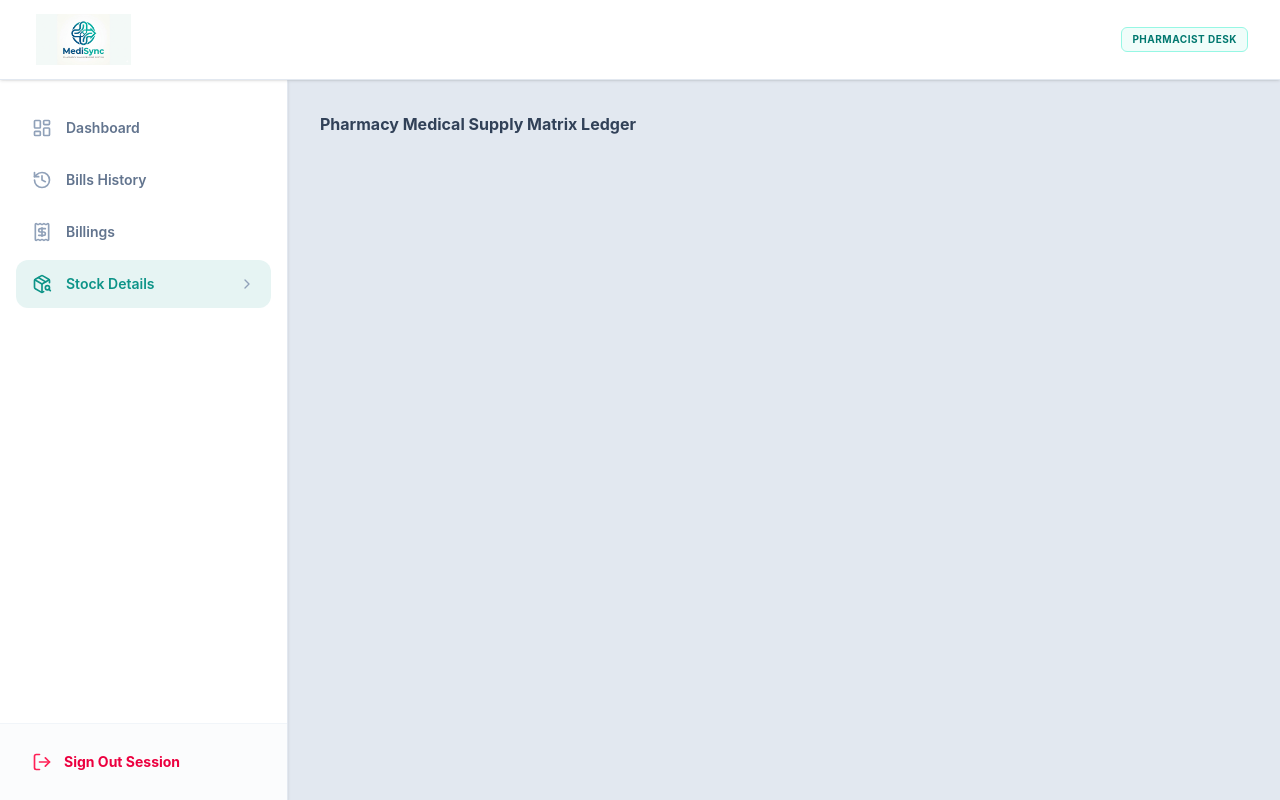
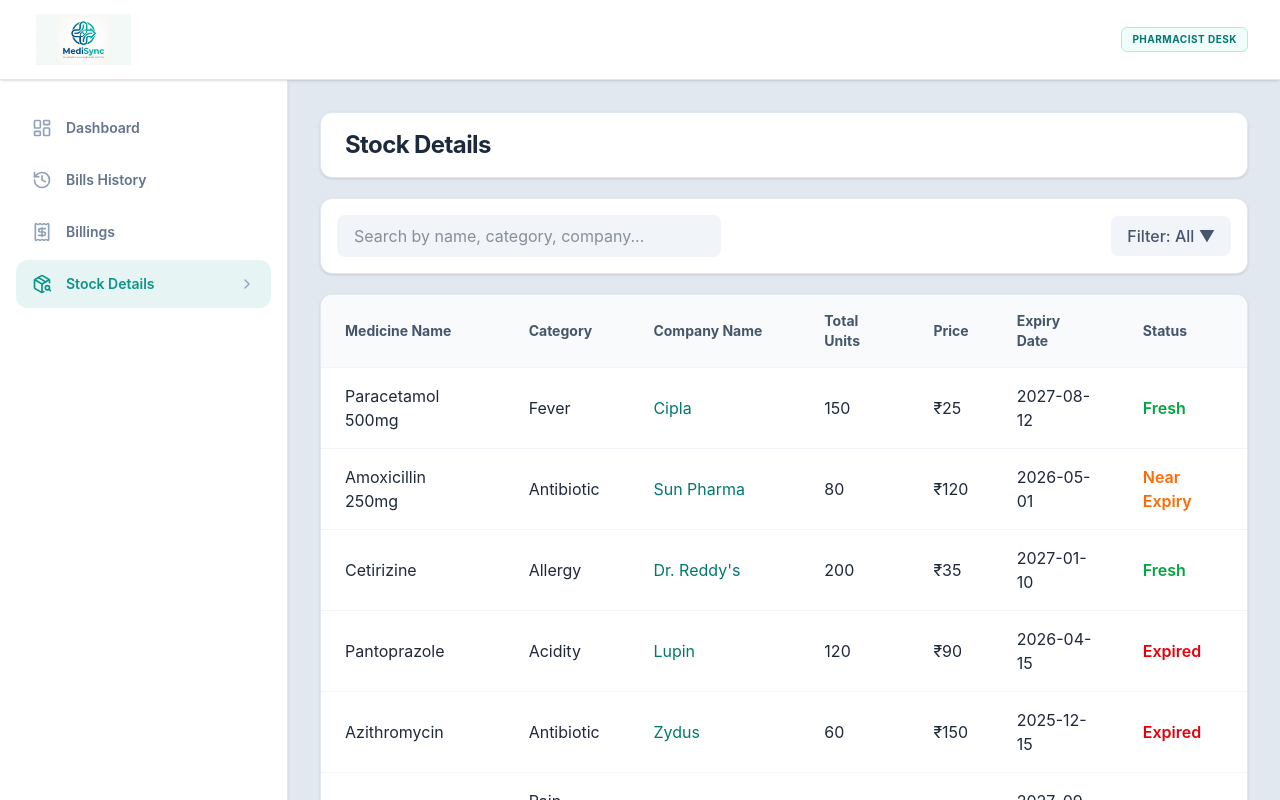
Before and after one commit to kunal1601/MediSync, a React (Vite) app in the folder Project/medisync-frontend/: page /dashboard/pharmacist/stock-details in a window 1280 px wide. Shown: the top 800 px of the page. Built offline with nearby package versions, Linux system fonts and the light colour scheme.

Commit message:
Pharmacist Login : Stock Details Page

```diff
--- a/Project/medisync-frontend/package.json
+++ b/Project/medisync-frontend/package.json
@@ -11,6 +11,7 @@
   },
   "dependencies": {
     "@tailwindcss/vite": "^4.3.0",
+    "i": "^0.3.7",
     "lucide-react": "^1.17.0",
     "react": "^19.2.6",
     "react-dom": "^19.2.6",
--- a/Project/medisync-frontend/src/App.jsx
+++ b/Project/medisync-frontend/src/App.jsx
@@ -5,7 +5,7 @@ import AdminLayout from './layouts/AdminLayout';
 import PharmacistLayout from './layouts/PharmacistLayout';
 import OwnerDashboardPage from './features/dashboard/components/OwnerDashboardPage';
 import PharmacistDashboardPage from './features/dashboard/components/PharmacistDashboardPage'; // 👈 Import new panel component
-
+import StockDetailsPage from "./features/stock/components/StockDetailsPage";
 function App() {
   return (
     <BrowserRouter>
@@ -31,7 +31,7 @@ function App() {
         <Route path="/dashboard/pharmacist" element={<PharmacistLayout />}>
           <Route index element={<PharmacistDashboardPage />} /> {/* 👈 Swapped placeholder out */}
           <Route path="billing" element={<div className="text-left font-bold text-slate-700">Smart Billing Console Workspace</div>} />
-          <Route path="stock-details" element={<div className="text-left font-bold text-slate-700">Pharmacy Medical Supply Matrix Ledger</div>} />
+          <Route path="stock-details" element={<StockDetailsPage />} />
           <Route path="history" element={<div className="text-left font-bold text-slate-700">Completed Store Logs & Invoicing Logs</div>} />
         </Route>
 
--- /dev/null
+++ b/Project/medisync-frontend/src/features/stock/components/StockDetailsPage.jsx
@@ -0,0 +1,231 @@
+import { useState } from "react";
+
+const StockDetailsPage = () => {
+    const [searchTerm, setSearchTerm] = useState("");
+    const [showFilter,setShowFilter]=useState(false);
+    const [statusFilter,setStatusFilter]=useState("All");
+    const medicines = [
+        {
+            id: 1,
+            medicineName: "Paracetamol 500mg",
+            category: "Fever",
+            company: "Cipla",
+            units: 150,
+            price: 25,
+            expiryDate: "2027-08-12",
+            status: "Fresh",
+        },
+        {
+            id: 2,
+            medicineName: "Amoxicillin 250mg",
+            category: "Antibiotic",
+            company: "Sun Pharma",
+            units: 80,
+            price: 120,
+            expiryDate: "2026-05-01",
+            status: "Near Expiry",
+        },
+        {
+            id: 3,
+            medicineName: "Cetirizine",
+            category: "Allergy",
+            company: "Dr. Reddy's",
+            units: 200,
+            price: 35,
+            expiryDate: "2027-01-10",
+            status: "Fresh",
+        },
+        {
+            id: 4,
+            medicineName: "Pantoprazole",
+            category: "Acidity",
+            company: "Lupin",
+            units: 120,
+            price: 90,
+            expiryDate: "2026-04-15",
+            status: "Expired",
+        },
+        {
+            id: 5,
+            medicineName: "Azithromycin",
+            category: "Antibiotic",
+            company: "Zydus",
+            units: 60,
+            price: 150,
+            expiryDate: "2025-12-15",
+            status: "Expired",
+        },
+        {
+            id: 6,
+            medicineName: "Crocin Advance",
+            category: "Pain Relief",
+            company: "GSK",
+            units: 180,
+            price: 30,
+            expiryDate: "2027-09-20",
+            status: "Fresh",
+        },
+        {
+            id: 7,
+            medicineName: "Benadryl Syrup",
+            category: "Cough",
+            company: "Johnson & Johnson",
+            units: 75,
+            price: 110,
+            expiryDate: "2027-11-11",
+            status: "Fresh",
+        },
+        {
+            id: 8,
+            medicineName: "Volini Gel",
+            category: "Pain Relief",
+            company: "Sun Pharma",
+            units: 90,
+            price: 95,
+            expiryDate: "2026-12-25",
+            status: "Fresh",
+        },
+    ];
+
+    const filteredMedicines = medicines.filter((medicine) =>
+       {
+        const matchesSearch =
+        `${medicine.medicineName} ${medicine.category} ${medicine.company}`
+            .toLowerCase()
+            .includes(searchTerm.toLowerCase());
+
+        const matchesStatus =
+            statusFilter === "All" ||
+            medicine.status === statusFilter;
+
+        return matchesSearch && matchesStatus;
+    });
+
+    return (
+        <div className="space-y-5 animate-fadeIn">
+        {/* PAGE TITLE */}
+        <div className="bg-white rounded-xl border border-slate-200 px-6 py-4 shadow-sm">
+            <h2 className="text-2xl font-bold text-slate-800">
+            Stock Details
+            </h2>
+        </div>
+
+        {/* SEARCH BAR */}
+        <div className="bg-white rounded-xl border border-slate-200 p-4 shadow-sm flex justify-between items-center">
+            <input
+            type="text"
+            placeholder="Search by name, category, company..."
+            value={searchTerm}
+            onChange={(e) => setSearchTerm(e.target.value)}
+            className="w-96 px-4 py-2 bg-slate-100 rounded-lg outline-none border border-transparent focus:border-brand-secondary"
+            />
+
+            <div className="relative">
+                <button
+                    onClick={() => setShowFilter(!showFilter)}
+                    className="px-4 py-2 bg-slate-100 rounded-lg text-slate-600 font-medium hover:bg-slate-200 transition"
+                >
+                    Filter: {statusFilter} ▼
+                </button>
+
+                {showFilter && (
+                    <div className="absolute right-0 mt-2 w-44 bg-white border border-slate-200 rounded-lg shadow-lg z-50">
+                        <button
+                            onClick={() => {
+                            setStatusFilter("All");
+                            setShowFilter(false);
+                            }}
+                            className="w-full text-left px-4 py-2 hover:bg-slate-100"
+                        >
+                            All
+                        </button>
+
+                        <button
+                            onClick={() => {
+                                setStatusFilter("Fresh");
+                                setShowFilter(false);
+                                }}
+                            className="w-full text-left px-4 py-2 hover:bg-slate-100"
+                        >
+                            Fresh
+                        </button>
+
+                        <button
+                            onClick={() => {
+                                setStatusFilter("Near Expiry");
+                                setShowFilter(false);
+                            }}
+                            className="w-full text-left px-4 py-2 hover:bg-slate-100"
+                        >
+                            Near Expiry
+                        </button>
+
+                        <button
+                            onClick={() => {
+                                setStatusFilter("Expired");
+                                setShowFilter(false);
+                            }}
+                            className="w-full text-left px-4 py-2 hover:bg-slate-100"
+                        >
+                            Expired
+                        </button>
+                </div>
+    )}
+</div>
+        </div>
+
+        {/* TABLE */}
+        <div className="bg-white rounded-xl border border-slate-200 shadow-sm overflow-hidden">
+            <div className="overflow-x-auto">
+            <table className="w-full">
+                <thead className="bg-slate-50">
+                <tr className="text-left text-sm text-slate-600">
+                    <th className="px-6 py-4">Medicine Name</th>
+                    <th className="px-6 py-4">Category</th>
+                    <th className="px-6 py-4">Company Name</th>
+                    <th className="px-6 py-4">Total Units</th>
+                    <th className="px-6 py-4">Price</th>
+                    <th className="px-6 py-4">Expiry Date</th>
+                    <th className="px-6 py-4">Status</th>
+                </tr>
+                </thead>
+
+                <tbody>
+                {filteredMedicines.map((medicine) => (
+                    <tr
+                    key={medicine.id}
+                    className="border-t border-slate-100 hover:bg-slate-50 transition"
+                    >
+                    <td className="px-6 py-4">{medicine.medicineName}</td>
+                    <td className="px-6 py-4">{medicine.category}</td>
+                    <td className="px-6 py-4 text-teal-700">
+                        {medicine.company}
+                    </td>
+                    <td className="px-6 py-4">{medicine.units}</td>
+                    <td className="px-6 py-4">₹{medicine.price}</td>
+                    <td className="px-6 py-4">{medicine.expiryDate}</td>
+
+                    <td className="px-6 py-4">
+                        <span
+                        className={`font-semibold ${
+                            medicine.status === "Fresh"
+                            ? "text-green-600"
+                            : medicine.status === "Near Expiry"
+                            ? "text-orange-500"
+                            : "text-red-600"
+                        }`}
+                        >
+                        {medicine.status}
+                        </span>
+                    </td>
+                    </tr>
+                ))}
+                </tbody>
+            </table>
+            </div>
+        </div>
+        </div>
+    );
+};
+
+export default StockDetailsPage;
```
Also changed, not shown: 1 other file (tests, documents, lock files or other folders).
